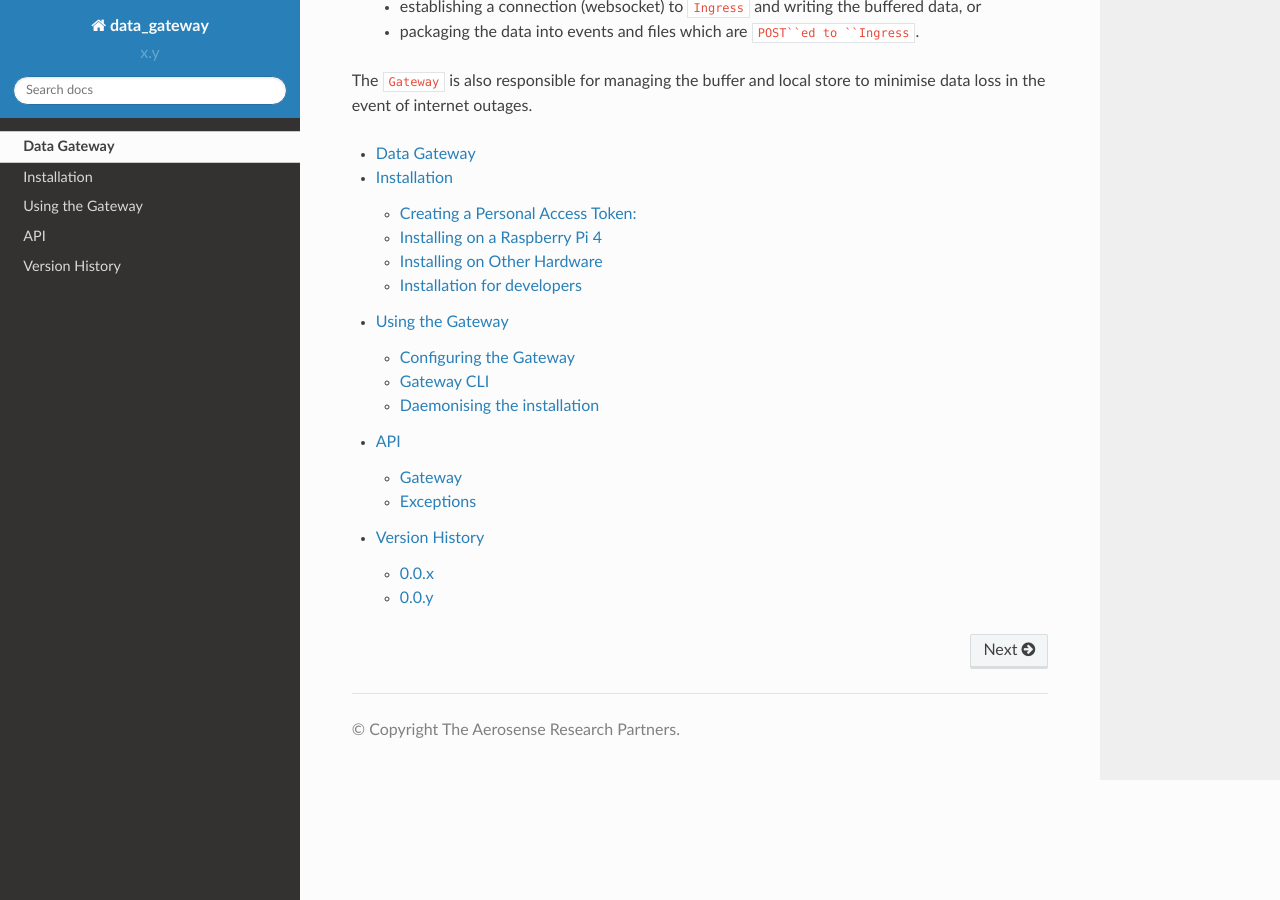
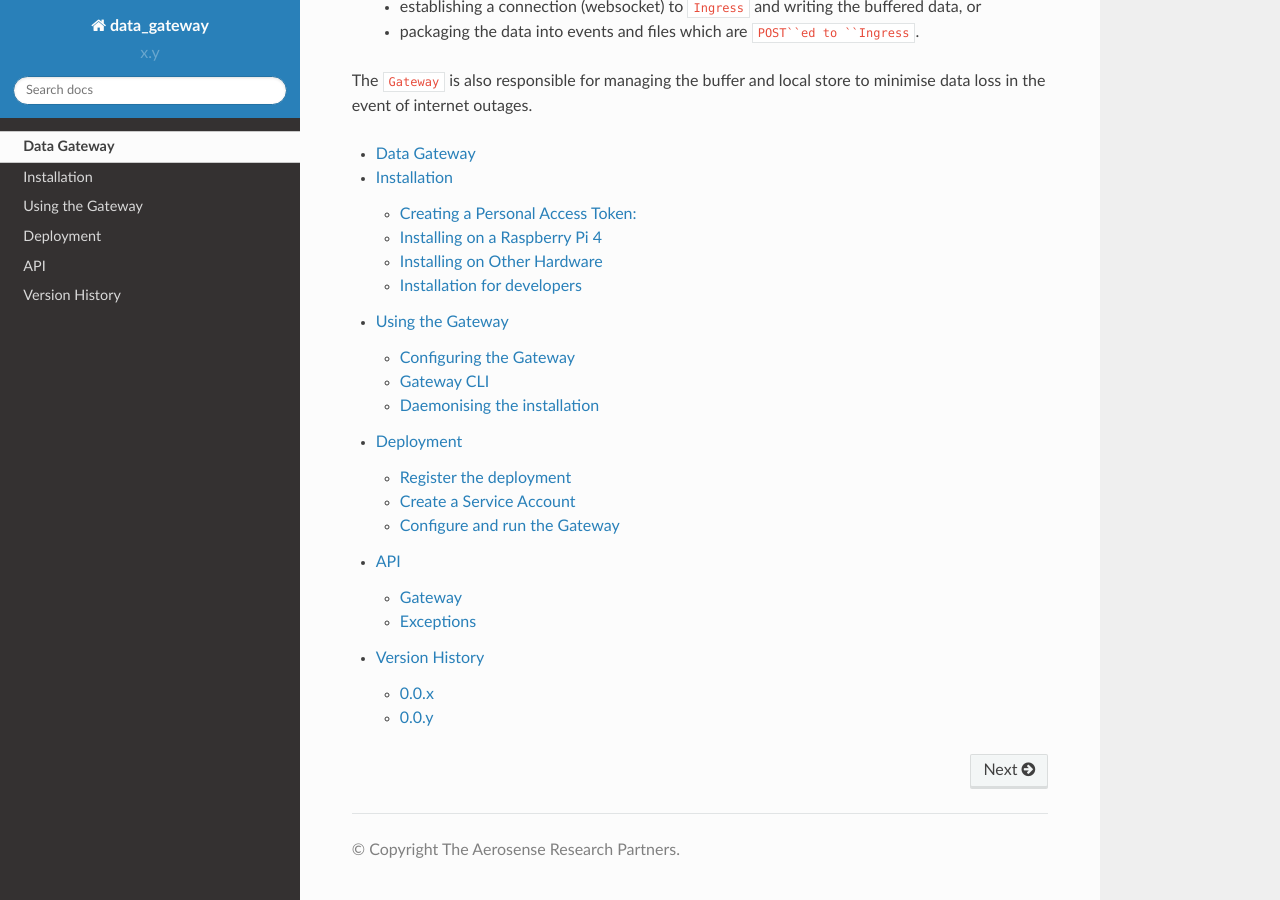
Before and after one commit to aerosense-ai/data-gateway, a Sphinx documentation site: the page built from docs/source/index.rst, in a window 1280 px wide and 900 px high, scrolled down 675 px. Built offline with Sphinx 7.4.7 and the Read the Docs theme 2.0.0, drawn with Linux system fonts in a browser that asks for light colours; some of the changed lines change nothing that is shown.

Commit message:
DOC Added instructions to create deployment service account

```diff
--- /dev/null
+++ b/docs/source/deployment.rst
@@ -0,0 +1,134 @@
+.. _deployment:
+
+==========
+Deployment
+==========
+
+To deploy the AeroSense system, you must:
+
+- Register the deployment
+- Create a deployment Service Account
+- Configure and run the gateway (at the on-nacelle processor)
+
+
+.. _register_the_deployment:
+
+Register the deployment
+=======================
+
+A "deployment" is the act of commissioning the AeroSense system on a group of turbines (typically the turbines in a
+particular wind farm).
+
+For experimental and test purposes, there will typically be only one turbine (and therefore one gateway) per deployment.
+
+TODO Registration process documentation - See Tom and Yuriy
+
+
+.. _create_a_service_account:
+
+Create a Service Account
+========================
+
+The gateway that you install on a turbine needs to upload data to AeroSense Cloud. However, we don't want "just anybody"
+to be able to write data to the store - that leaves us vulnerable to a wide range of attacks. So the gateway must
+authenticate itself with the store prior to upload.
+
+To enable the gateway to authenticate itself, we use a **service account**, which is a bit like a user account (it has
+an email address and can be given certain permissions) but for a non-human.
+
+Here, we will create a service account for a deployment - this will result in a single credentials file that we can
+reuse across the gateways (turbines) in the deployment to save administrative overhead maintaining all the credentials.
+
+Log in to the ``aerosense-twined`` project on Google Cloud Platform (GCP) and work through the following steps:
+
+
+**1. Go to IAM > Service Accounts > Create**
+
+
+.. figure:: images/creating-a-service-account/1-go-to-iam-service-accounts.png
+    :width: 600px
+    :align: center
+    :figclass: align-center
+
+    Go to the service accounts view, and click "Create Service Account"
+
+
+**2. Create the service account**
+
+.. figure:: images/creating-a-service-account/2-create-service-account.png
+    :width: 600px
+    :align: center
+    :figclass: align-center
+
+    The service account name should contain your deployment id (from above) in the pattern
+    ``as-deployment-<deploymentId>``. In this case, ``deploymentId = gatewaytest``
+
+**3. Skip assignation of optional roles and users (for now)**
+
+.. figure:: images/creating-a-service-account/3-no-grants-or-users.png
+    :width: 600px
+    :align: center
+    :figclass: align-center
+
+    Do not assign roles or users for now. We'll assign the permissions for the specific resource(s) in step 6.
+
+**4. Create and download a private JSON key for this Service Account**
+
+.. figure:: images/creating-a-service-account/4a-create-key.png
+    :width: 600px
+    :align: center
+    :figclass: align-center
+
+    Find your newly created service account in the list (you may have to search) and click 'Create Key'.
+
+.. figure:: images/creating-a-service-account/4b-key-should-be-json.png
+    :width: 600px
+    :align: center
+    :figclass: align-center
+
+    Choose the default JSON key type.
+
+.. figure:: images/creating-a-service-account/4c-key-will-be-saved.png
+    :width: 600px
+    :align: center
+    :figclass: align-center
+
+    Google will create a key file and it will be downloaded to your desktop.
+
+**5. Locate the ingress bucket in the storage browser, and click on "Add Member"**
+
+.. figure:: images/creating-a-service-account/5-locate-aerosense-ingress-bucket.png
+    :width: 600px
+    :align: center
+    :figclass: align-center
+
+    From the left hand navigation menu, change to the Storage Browser view and locate the ``aerosense-ingress-eu``
+    bucket. Select it, and click "Add Member" in the right hand control pane.
+
+**6. Assign ``Storage Object Creator`` permission**
+
+.. figure:: images/creating-a-service-account/5-locate-aerosense-ingress-bucket.png
+    :width: 600px
+    :align: center
+    :figclass: align-center
+
+    We wish to add the service account created above to this bucket's permissions member list. Use the email address
+    that was generated in step 2 to find your new service account and add it. We want the service
+    account to have *minimal permissions* which in this case means assigning the role of ``Storage Object Creator``.
+
+And you're done! Keep that downloaded permission file for later.
+
+.. ATTENTION::
+
+   Do not add to a docker image, email, skype/meet/zoom, dropbox, whatsapp, commit to git, post in an issue, or
+   whatever, this private credentials file.
+
+   Doing so will earn you the penance of flushing and rotating all the system credentials.
+
+
+.. _configure_and_run_the_gateway:
+
+Configure and run the Gateway
+=============================
+
+TODO
--- a/docs/source/index.rst
+++ b/docs/source/index.rst
@@ -39,5 +39,6 @@
    self
    installation
    using_the_gateway
+   deployment
    api
    version_history
```
Also changed, not shown: docs/source/images/creating-a-service-account/1-go-to-iam-service-accounts.png (added), docs/source/images/creating-a-service-account/2-create-service-account.png (added), docs/source/images/creating-a-service-account/3-no-grants-or-users.png (added), docs/source/images/creating-a-service-account/4a-create-key.png (added), docs/source/images/creating-a-service-account/4b-key-should-be-json.png (added), docs/source/images/creating-a-service-account/4c-key-will-be-saved.png (added), docs/source/images/creating-a-service-account/5-locate-aerosense-ingress-bucket.png (added), docs/source/images/creating-a-service-account/6-add-storage-object-creator.png (added).
